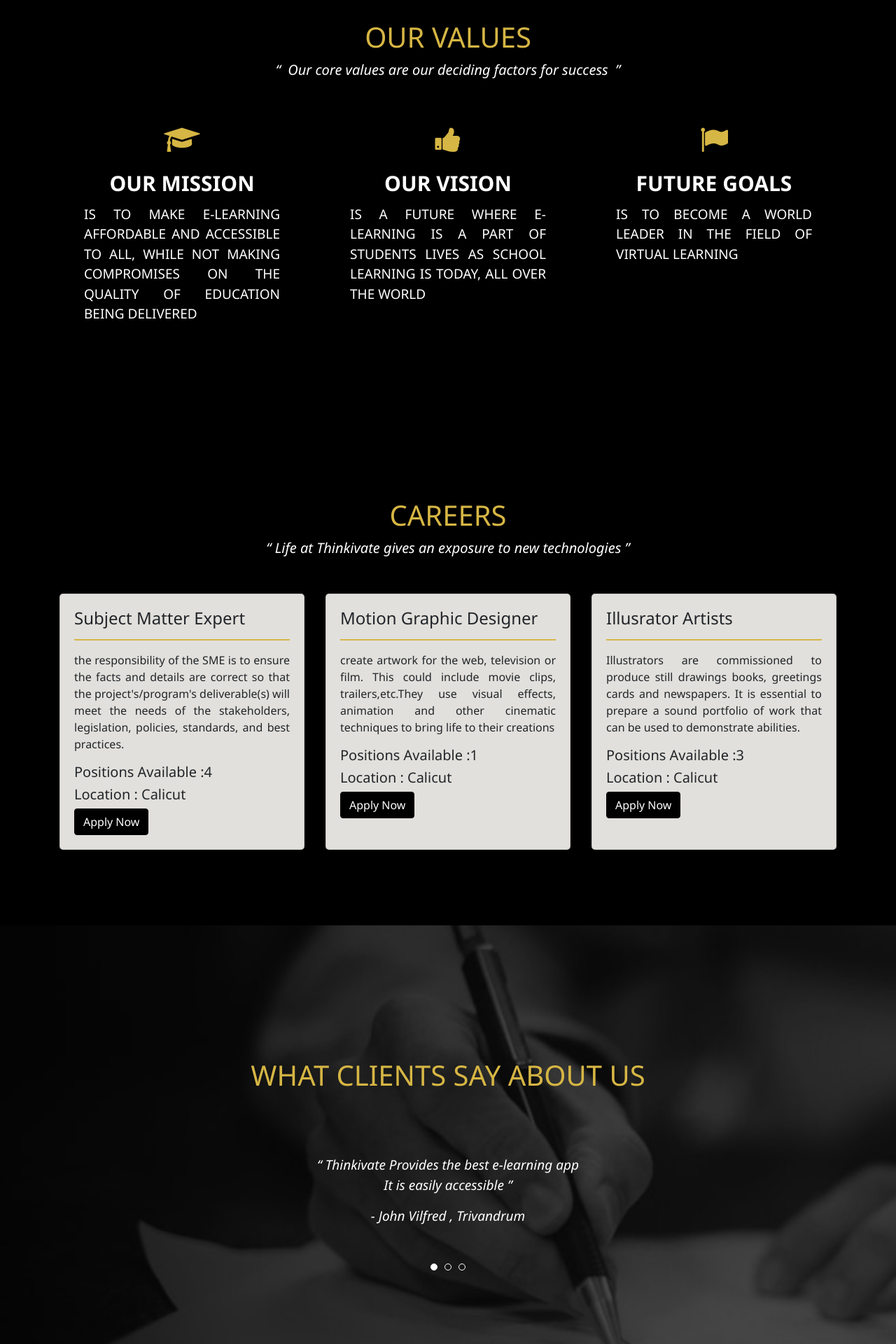
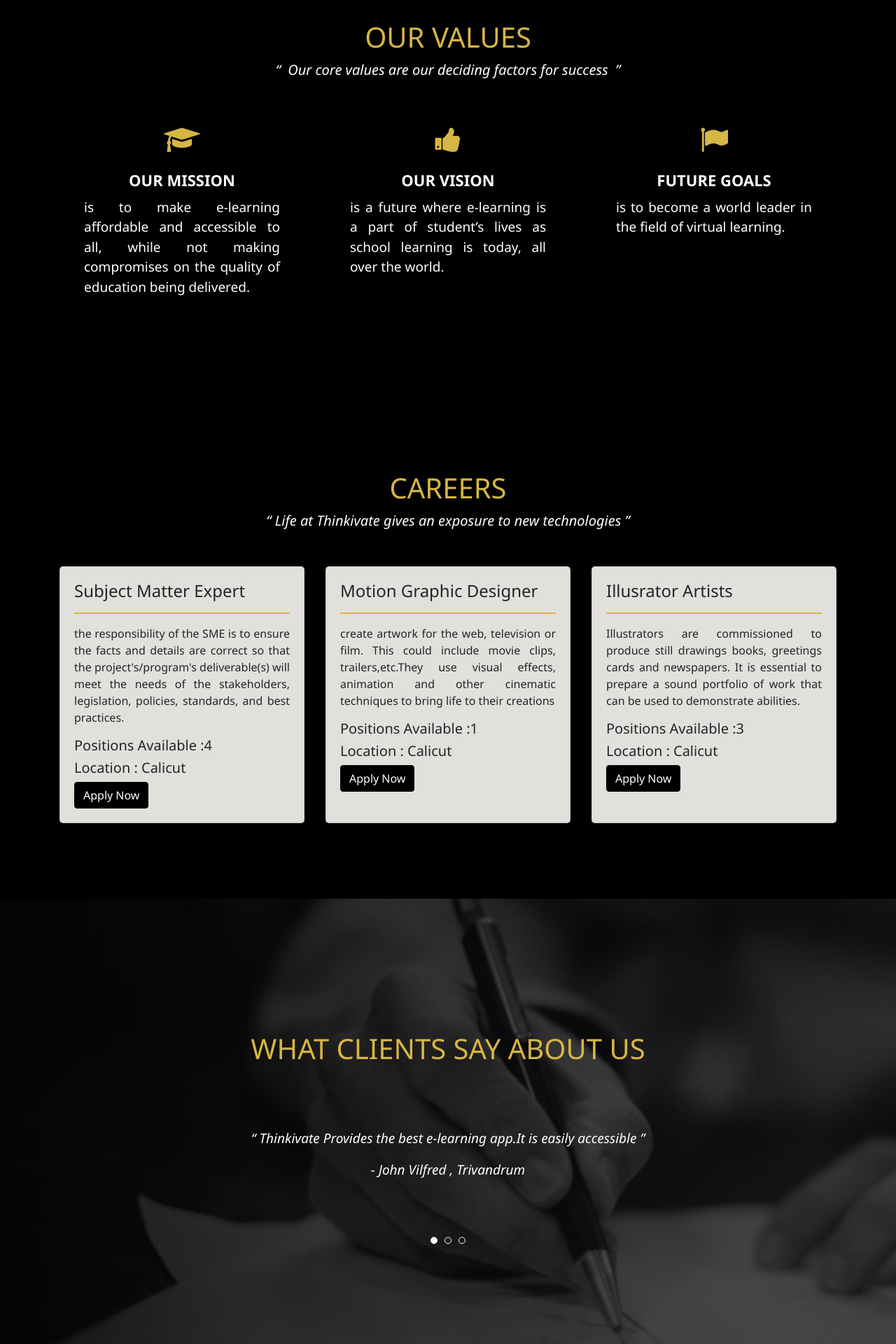
Before and after one commit to thinkivatedevelopers/web, a PHP site: page / in a window 1280 px wide. Shown: the part 2583-4503 px from the top of the page at 70% size. Run offline with PHP 8.4, Linux system fonts and the light colour scheme; some libraries are stand-ins or nearby versions.

Commit message:
small corrections

```diff
--- a/css/values.css
+++ b/css/values.css
@@ -13,7 +13,7 @@
 .card1 h3{
   text-align: center;
   font-weight: bold;
-  font-size: 30px;
+  font-size: 22px;
 }
 .card1 p {
   text-align :justify;
--- a/index.html
+++ b/index.html
@@ -196,7 +196,7 @@
 							</div>
 							<div class="card-body">
 								<h3 class="card-title">OUR MISSION</h3>
-								<p>IS TO MAKE E-LEARNING AFFORDABLE AND ACCESSIBLE TO ALL, WHILE NOT MAKING COMPROMISES ON THE QUALITY OF EDUCATION BEING DELIVERED</p>
+								<p>is to make e-learning affordable and accessible to all, while not making compromises on the quality of education being delivered.</p>
 							</div>
 						</div>
 					</div>
@@ -208,7 +208,7 @@
 							</div>
 							<div class="card-body">
 								<h3 class="card-title">OUR VISION</h3>
-								<p>IS A FUTURE WHERE E-LEARNING IS A PART OF STUDENTS LIVES AS SCHOOL LEARNING IS TODAY, ALL OVER THE WORLD</p>
+								<p>is a future where e-learning is a part of student’s lives as school learning is today, all over the world.</p>
 							</div>
 						</div>
 					</div>
@@ -221,7 +221,7 @@
 							</div>
 							<div class="card-body">
 								<h3 class="card-title">FUTURE GOALS</h3>
-								<p>IS TO BECOME A WORLD LEADER IN THE FIELD OF VIRTUAL LEARNING</p>
+								<p>is to become a world leader in the field of virtual learning.</p>
 							</div>
 						</div>
 					</div>
@@ -293,7 +293,7 @@
 						</div>
 						<ul class="testimonial-slider" style="padding-top: 40px;">
 							<li>
-								<p> <q> Thinkivate Provides the best e-learning app <br> It is easily accessible </q> </p>
+								<p> <q> Thinkivate Provides the best e-learning app.It is easily accessible </q> </p>
 								<p> - John Vilfred , Trivandrum  </p> <br> <br>
 							</li>
 							<li  >
```
